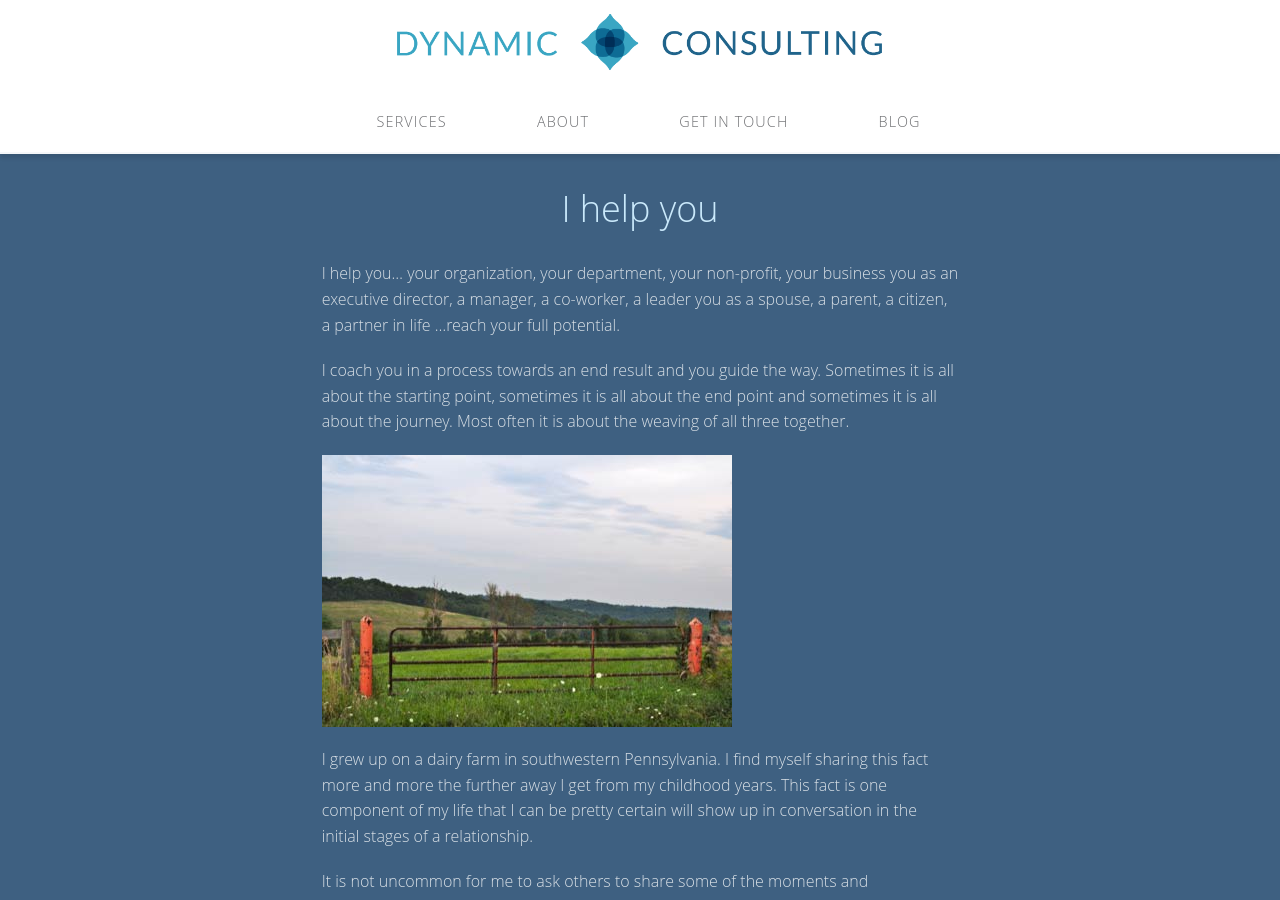
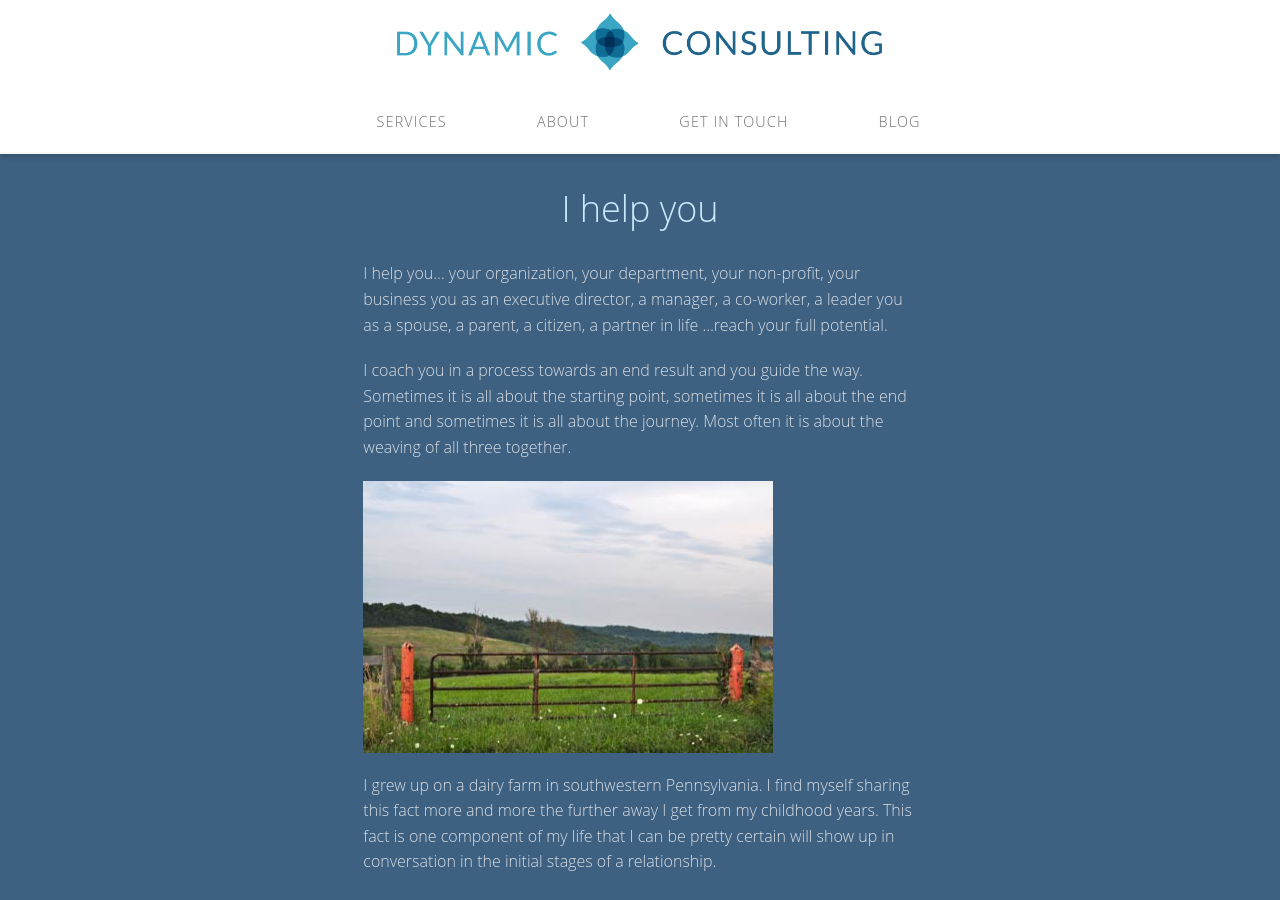
Before and after one commit to ducstudio/dynamicconsulting.github.io, a Jekyll site: the page built from _posts/2014-08-29-i-help-you.md, in a window 1280 px wide and 900 px high. Built offline with Jekyll 4.4.1, drawn with Linux system fonts in a browser that asks for light colours; Markdown is read by kramdown in place of the engine named in the settings.

Commit message:
Update for blog template

```diff
--- a/_includes/page-single.html
+++ b/_includes/page-single.html
@@ -4,7 +4,7 @@
 <div class="container">
 
 <div class="row">
-<div class="small-12 large-8 large-centered columns">
+<div class="small-12 large-7 large-centered columns">
 
 
 <article class="post{{ page.id | replace:"/","-" }}" class="post post{{ page.id | replace:"/","-" }}" role="main">
```
